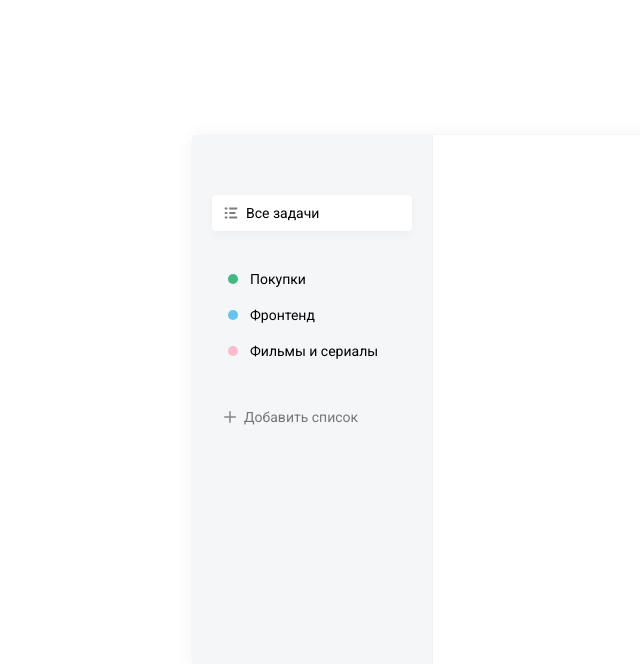
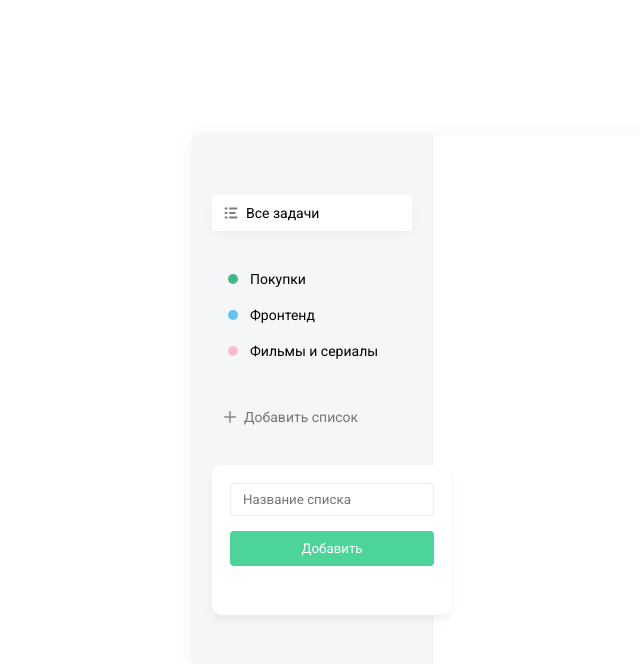
Before and after one commit to thevladbog/todo-app, a React (Create React App) app: page / in a window 1280 px wide. Both pictures are taken after a click on the item "Добавить список". Shown: the top 664 px of the page, without its empty margins (73-713 px from the left). Built offline with nearby package versions, Linux system fonts and the light colour scheme.

Commit message:
new: create AddList component

```diff
--- a/src/App.js
+++ b/src/App.js
@@ -1,4 +1,5 @@
 import List from "./components/List/List";
+import AddList from "./components/AddList/AddList";
 
 function App() {
   return (
@@ -44,39 +45,7 @@ function App() {
           ]}
           isRemovable={true}
         />
-        <List
-          items={[
-            {
-              className: "list__add-button",
-              icon: (
-                <svg
-                  width="12"
-                  height="12"
-                  viewBox="0 0 16 16"
-                  fill="none"
-                  xmlns="http://www.w3.org/2000/svg"
-                >
-                  <path
-                    d="M8 1V15"
-                    stroke="black"
-                    strokeWidth="2"
-                    strokeLinecap="round"
-                    strokeLinejoin="round"
-                  />
-                  <path
-                    d="M1 8H15"
-                    stroke="black"
-                    strokeWidth="2"
-                    strokeLinecap="round"
-                    strokeLinejoin="round"
-                  />
-                </svg>
-              ),
-              name: "Добавить список",
-            },
-          ]}
-          isRemovable={false}
-        />
+        <AddList />
       </div>
       <div className="todo__tasks"></div>
     </div>
--- /dev/null
+++ b/src/components/AddList/AddList.js
@@ -0,0 +1,55 @@
+import React, { useState } from "react";
+import List from "../List/List";
+
+import "./AddList.scss";
+
+const AddList = () => {
+  const [visiblePopup, setVisiblePopup] = useState(false);
+
+  return (
+    <div className="add-list">
+      <List
+        click={() => setVisiblePopup(true)}
+        items={[
+          {
+            className: "list__add-button",
+            icon: (
+              <svg
+                width="12"
+                height="12"
+                viewBox="0 0 16 16"
+                fill="none"
+                xmlns="http://www.w3.org/2000/svg"
+              >
+                <path
+                  d="M8 1V15"
+                  stroke="black"
+                  strokeWidth="2"
+                  strokeLinecap="round"
+                  strokeLinejoin="round"
+                />
+                <path
+                  d="M1 8H15"
+                  stroke="black"
+                  strokeWidth="2"
+                  strokeLinecap="round"
+                  strokeLinejoin="round"
+                />
+              </svg>
+            ),
+            name: "Добавить список",
+          },
+        ]}
+        isRemovable={false}
+      />
+      {visiblePopup && (
+        <div className="add-list__popup">
+          <input className="field" type="text" placeholder="Название списка" />
+          <button className="button">Добавить</button>
+        </div>
+      )}
+    </div>
+  );
+};
+
+export default AddList;
--- /dev/null
+++ b/src/components/AddList/AddList.scss
@@ -0,0 +1,16 @@
+.add-list {
+  &__popup {
+    width: 240px;
+    height: 150px;
+    background: #ffffff;
+    box-shadow: 0px 6px 10px rgba(0, 0, 0, 0.05);
+    border-radius: 10px;
+    padding: 18px;
+    box-sizing: border-box;
+
+    .button {
+      width: 100%;
+      margin-top: 15px;
+    }
+  }
+}
--- a/src/components/List/List.js
+++ b/src/components/List/List.js
@@ -3,9 +3,9 @@ import classNames from "classnames";
 
 import "./List.scss";
 
-const List = ({ items, isRemovable }) => {
+const List = ({ items, isRemovable, click }) => {
   return (
-    <ul className="list">
+    <ul onClick={click} className="list">
       {items.map((item, index) => (
         <li
           key={index}
--- a/src/components/List/List.scss
+++ b/src/components/List/List.scss
@@ -1,5 +1,4 @@
 .list {
-
   margin-bottom: 30px;
 
   &__add-button {
@@ -19,7 +18,7 @@
         }
       }
       span {
-        color: #0000;
+        color: #000000;
       }
     }
   }
@@ -35,7 +34,7 @@
     // }
 
     &.active {
-      background: #FFFFFF;
+      background: #ffffff;
       box-shadow: 0px 3px 10px rgba(0, 0, 0, 0.04);
       border-radius: 4px;
       padding: 10px 12px;
@@ -57,15 +56,15 @@
       left: 4px;
 
       &--green {
-        background-color: #42B883;
+        background-color: #42b883;
       }
 
       &--blue {
-        background-color: #64C4ED;
+        background-color: #64c4ed;
       }
 
       &--pink {
-        background-color: #FFBBCC;
+        background-color: #ffbbcc;
       }
     }
   }
--- a/src/index.scss
+++ b/src/index.scss
@@ -3,7 +3,7 @@
   padding: 0;
   list-style: none;
   outline: none;
-  font-family: 'Roboto', -apple-system, system-ui, sans-serif;
+  font-family: "Roboto", -apple-system, system-ui, sans-serif;
   -webkit-font-smoothing: antialiased;
   -moz-osx-font-smoothing: grayscale;
 }
@@ -21,10 +21,40 @@
   font-size: 14px;
 
   &__sidebar {
-    background-color: #F4F6F8;
+    background-color: #f4f6f8;
     width: 200px;
     height: calc(100% - 120px);
     border-right: 1px solid #f1f1f1;
     padding: 60px 20px;
   }
 }
+
+.button {
+  background: #4dd599;
+  border-radius: 4px;
+  color: #fff;
+  border: 0;
+  padding: 10px 20px;
+  cursor: pointer;
+
+  &:hover {
+    background: darken(#4dd599, 6%);
+  }
+
+  &:active {
+    background: darken(#4dd599, 10%);
+  }
+}
+
+.field {
+  background: #ffffff;
+  border: 1px solid #efefef;
+  box-sizing: border-box;
+  border-radius: 4px;
+  padding: 8px 12px;
+  width: 100%;
+
+  &:focus {
+    border-color: #dbdbdb;
+  }
+}
```
